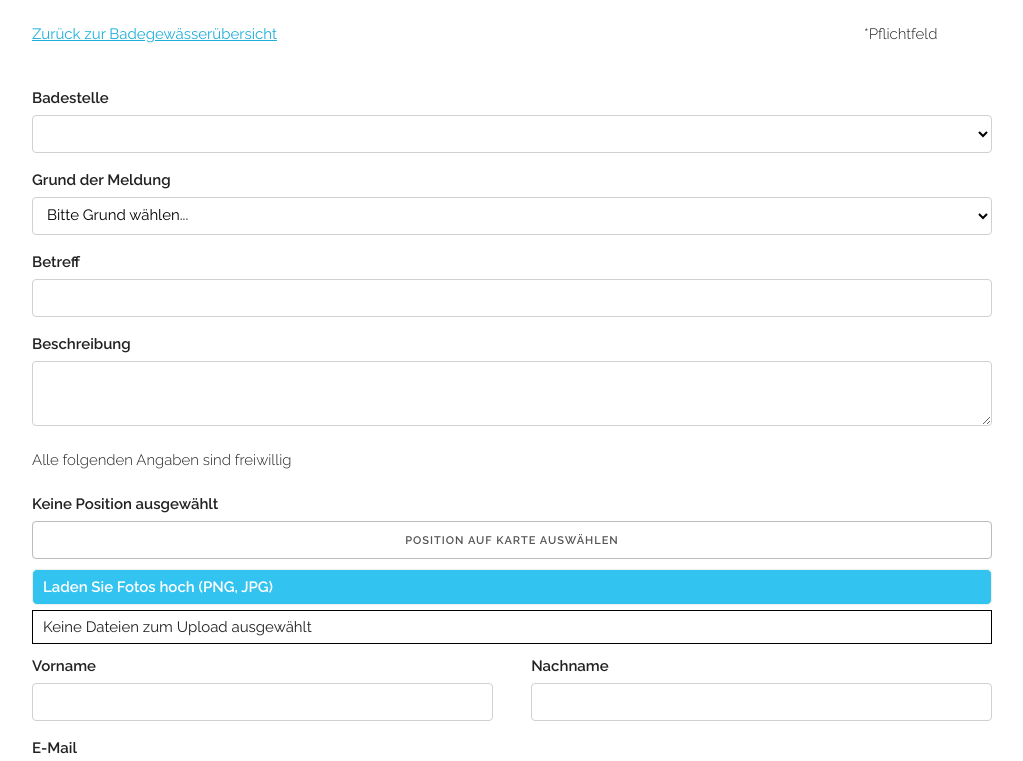
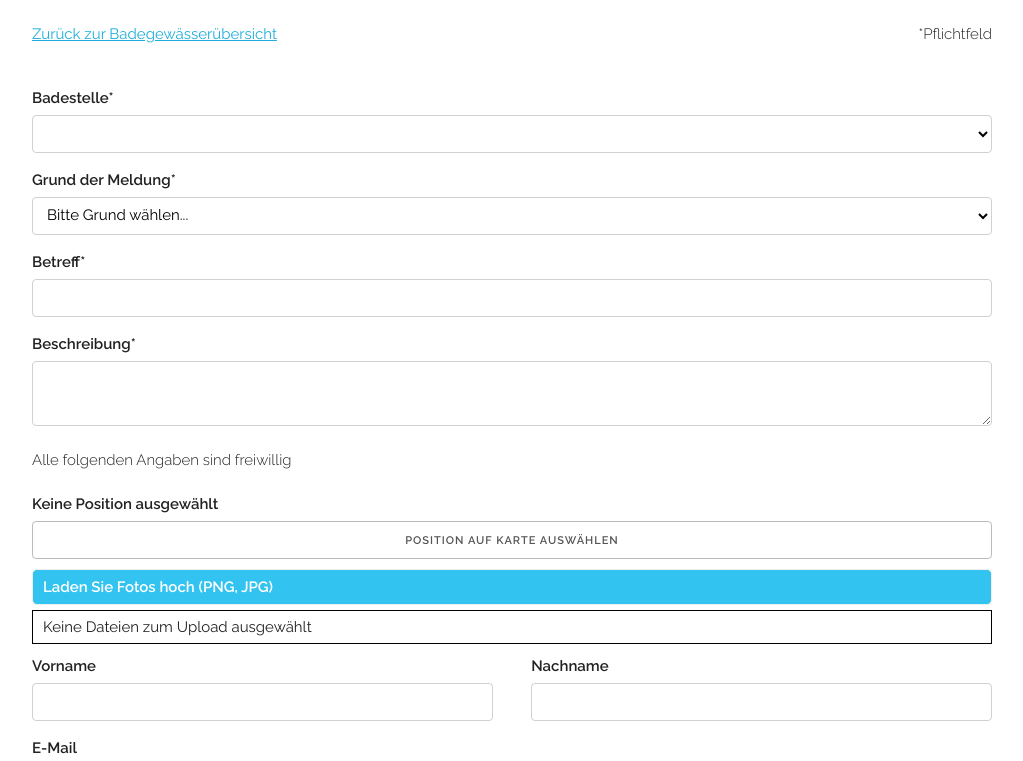
Before and after one commit to MikioOsaki/report_form, a website: page public/html/form.html in a window 1280 px wide. Shown: the part 39-800 px from the top of the page, without its empty margins (128-1151 px from the left). Drawn offline with nearby package versions, Linux system fonts and the light colour scheme; files that its build step writes are made by us from their sources; files whose address does not match are found by name.

Commit message:
Mark remaining required inputs

```diff
--- a/public/html/form.html
+++ b/public/html/form.html
@@ -30,7 +30,7 @@
         <div style="margin-bottom: 20px" class="ten columns">
           <a href="/">Zurück zur Badegewässerübersicht</a>
         </div>
-        <div style="margin-bottom: 20px" class="two columns">
+        <div style="margin-bottom: 20px; text-align: right" class="two columns">
           <h6>*Pflichtfeld</h6>
         </div>
       </div>
@@ -42,27 +42,27 @@
       <div class="container">
         <div class="row">
           <div class="twelve columns">
-            <label for="selection_bathingspot">Badestelle</label>
+            <label for="selection_bathingspot">Badestelle*</label>
             <select id="selection_bathingspot" class="u-full-width">
             </select>
           </div>
         </div>
         <div class="row">
           <div class="twelve columns">
-            <label for="selection_category">Grund der Meldung</label>
+            <label for="selection_category">Grund der Meldung*</label>
             <select id="selection_category" class="u-full-width">
             </select>
           </div>
         </div>
         <div class="row">
           <div class="twelve columns">
-            <label for="input_headline">Betreff</label>
+            <label for="input_headline">Betreff*</label>
             <input type="text" id="input_headline" class="u-full-width">
           </div>
         </div>
         <div class="row">
           <div class="twelve columns">
-            <label for="textarea">Beschreibung</label>
+            <label for="textarea">Beschreibung*</label>
             <textarea id="textarea" class="u-full-width"></textarea>
           </div>
         </div>
```
